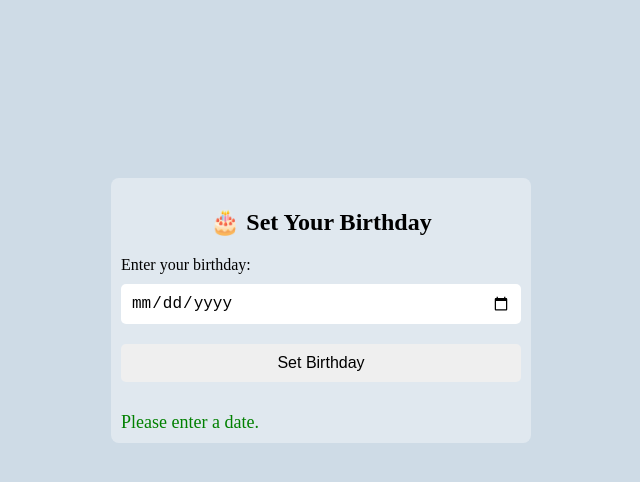
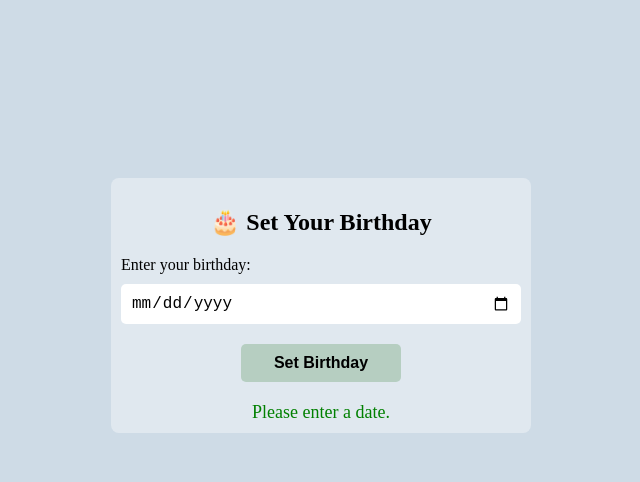
Before and after one commit to sujeetvishwakarma83/Birthday-setup, a plain HTML site: page index.html in a window 1280 px wide. Both pictures are taken after a click on the button "Set Birthday". Shown: the whole page, without its empty margins (319-959 px from the left). Drawn offline with Linux system fonts and the light colour scheme.

Commit message:
Update index.html

```diff
--- a/index.html
+++ b/index.html
@@ -13,10 +13,12 @@
       justify-content: center;
       align-items: center;
     }
+
     h2 {
       text-align: center;
       font-size: 1.5rem;
     }
+
     .main {
       padding: 10px;
       margin-top: 150px;
@@ -26,6 +28,7 @@
       border-radius: 8px;
       transition: background-color 1.5s ease;
     }
+
     @media (max-width:500px) {
       .main {
         margin-top: 50px;
@@ -34,40 +37,46 @@
         font-size: 1.2rem;
       }
     }
+
     .main:hover {
-      background-color: rgba(255, 255, 255, 0.5);
-      color: white;
+      background-color: rgba(129, 223, 129, 0.4);
+      color: black;
     }
 
     input {
       width: 95%;
-      border:none;
+      border: none;
       border-radius: 5px;
       cursor: text;
-
-    }
-    button {
-      width: 100%;
-      border: none;
-      border-radius: 5px;
-      margin-bottom: 20px;
-      cursor: pointer;
-
-    }
-    button:hover {
-      background: green;
-      color: bisque;
-    }
-    input, button {
       padding: 10px;
       font-size: 16px;
       margin: 10px 0;
+    }
 
+    button {
+      display: block;
+      margin: 10px auto 20px auto; /* Center the button */
+      width: 40%;
+      border: none;
+      border-radius: 5px;
+      background: hsla(120, 35%, 39%, 0.268);
+      cursor: pointer;
+      transition: background-color 1.5s ease;
+      padding: 10px;
+      font-size: 16px;
+      font-weight: bolder;
     }
+
+    button:hover {
+      background: hsla(120, 39%, 48%, 0.75);
+      color: bisque;
+    }
+
     .message {
       font-size: 18px;
       margin-top: 20px;
-      color:green;
+      color: green;
+      text-align: center;
     }
   </style>
 </head>
@@ -77,9 +86,9 @@
     <label for="bday">Enter your birthday:</label>
     <input type="date" id="bday"><br>
     <button onclick="setBirthday()">Set Birthday</button>
-
     <div class="message" id="output"></div>
   </div>
+
   <script>
     function setBirthday() {
       let input = document.getElementById("bday").value;
@@ -89,14 +98,12 @@
         return;
       }
 
-  // Directly use birthday date
-  let bday = new Date(input + "T00:00:00");  // fix timezone issue
+      let bday = new Date(input + "T00:00:00"); // fix timezone issue
+      let options = { year: 'numeric', month: 'long', day: 'numeric' };
 
-  let options = { year: 'numeric', month: 'long', day: 'numeric' };
       document.getElementById("output").innerText =
         `🎉 Your birthday is set to: ${bday.toLocaleDateString('en-US', options)} 🎂`;
     }
-
   </script>
 </body>
 </html>
```
Lines whose indentation alone changed are shown as unchanged.
